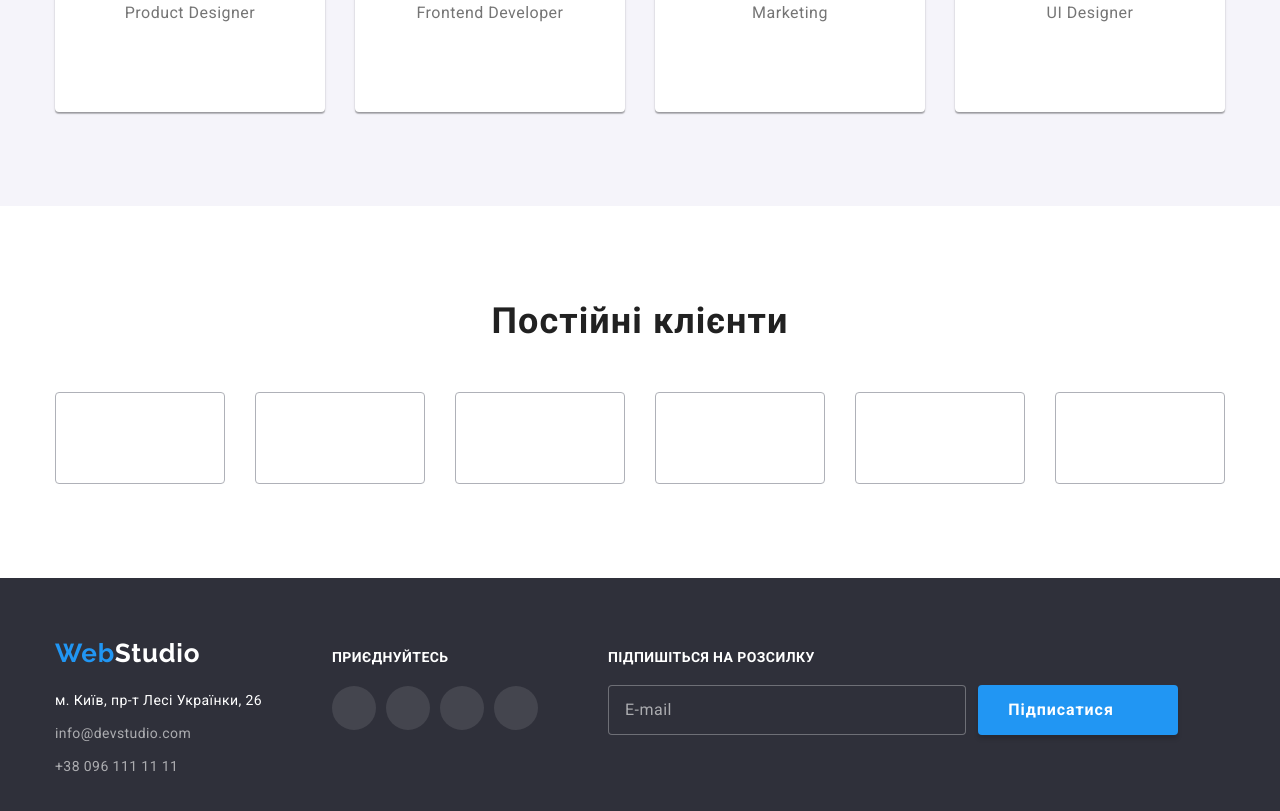
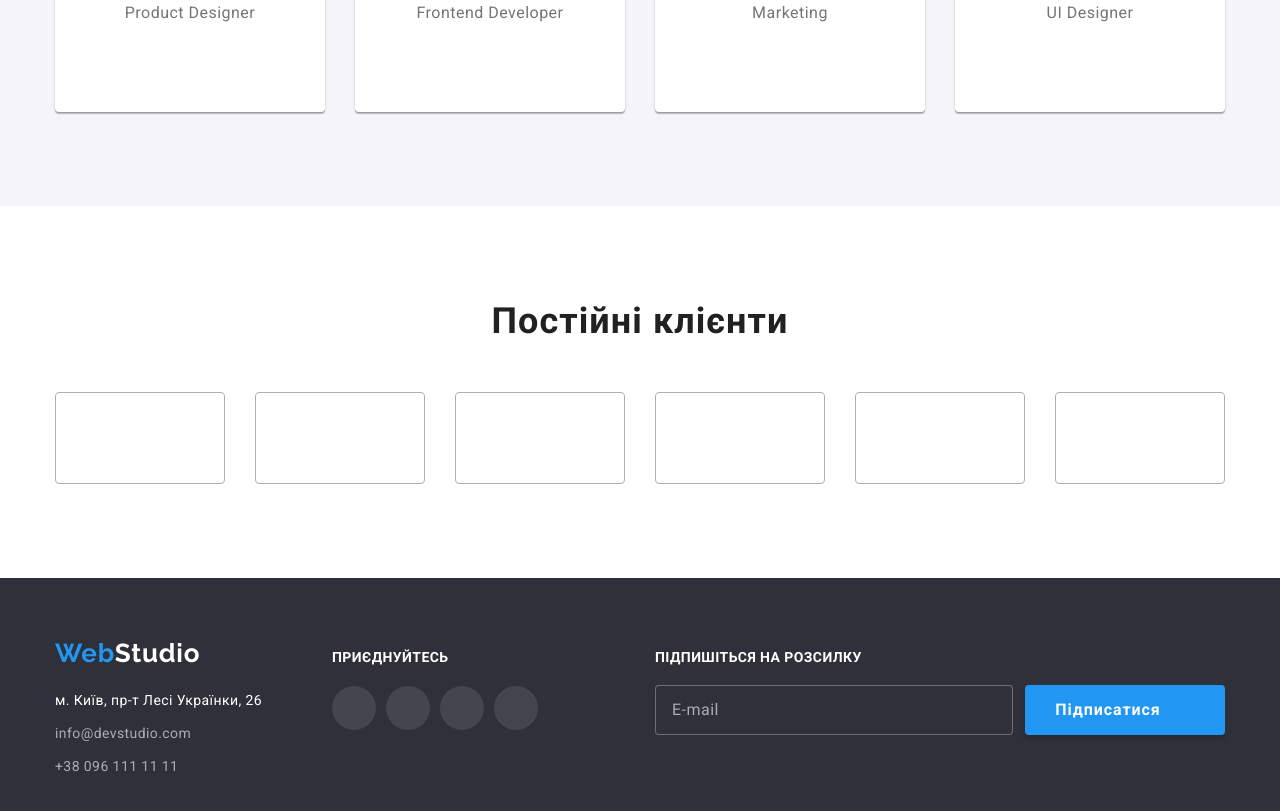
Before and after one commit to Svitlana-Sh/goit-markup-hw-06, a plain HTML site: page index.html in a window 1280 px wide. Shown: the part 2099-2910 px from the top of the page. Drawn offline with nearby package versions, Linux system fonts and the light colour scheme.

Commit message:
внесення змін
встановлення нижнього відступу авто у футері до блоку розсилка

```diff
--- a/css/styles.css
+++ b/css/styles.css
@@ -532,6 +532,10 @@ body {
 }
 
 /*-Підписка на розсилку-*/
+.footer-mailing-box {
+  margin-left: auto;
+}
+
 .footer-miling-title {
   font-weight: 700;
   font-size: 14px;
```
